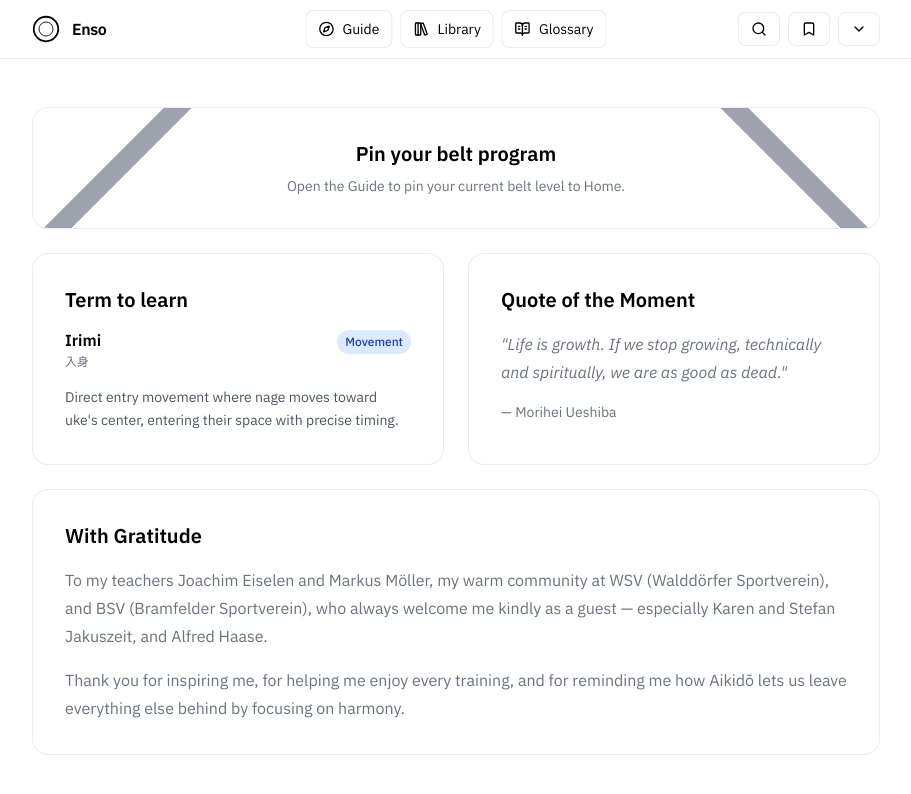
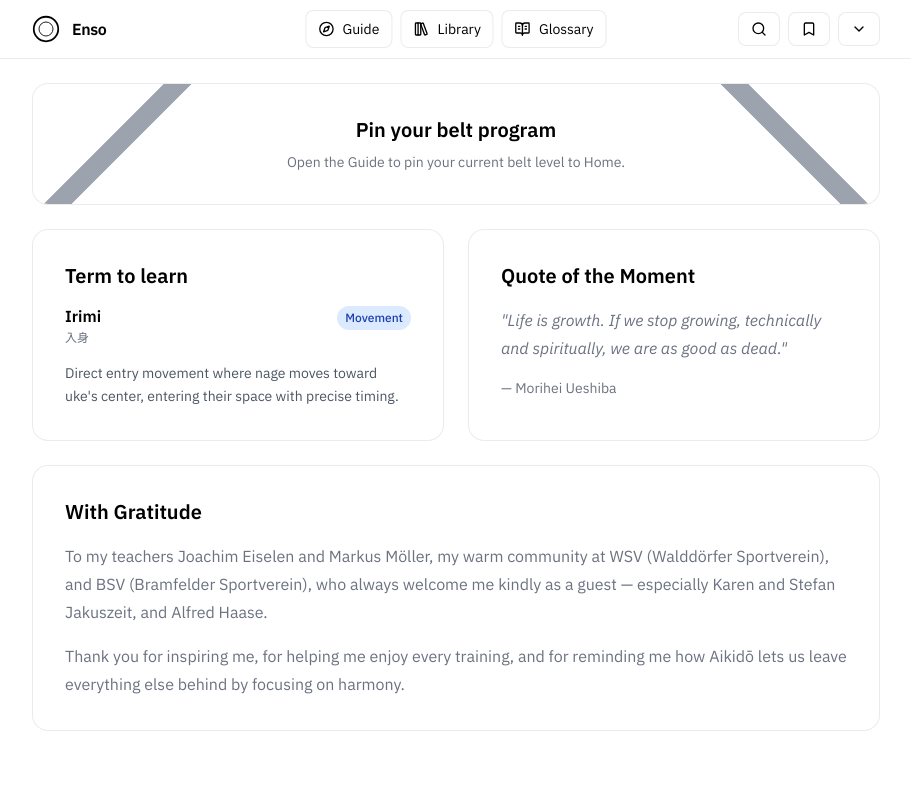
Before and after one commit to itskylebrooks/enso, a React (Vite) app: page / in a window 1280 px wide. Shown: the top 794 px of the page, without its empty margins (184-1095 px from the left). Built offline with nearby package versions, Linux system fonts and the light colour scheme.

Commit message:
fix: adjust HomePage padding for improved layout consistency

```diff
--- a/src/features/home/components/HomePage.tsx
+++ b/src/features/home/components/HomePage.tsx
@@ -116,7 +116,7 @@
 
   return (
     <div className="min-h-dvh font-sans">
-      <div className="container max-w-4xl mx-auto px-4 md:px-6 pt-8 md:pt-12 space-y-8 md:space-y-6 pb-16 md:pb-24">
+      <div className="container max-w-4xl mx-auto px-4 md:px-6 pt-6 space-y-6 pb-16 md:pb-24">
         {!pinnedBeltGrade && !beltPromptDismissed && (() => {
           const beltColors = Array.from({ length: 5 }, () => 'var(--belt-prompt-stripe)');
           return (
```
